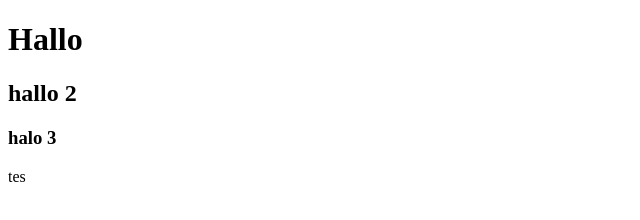
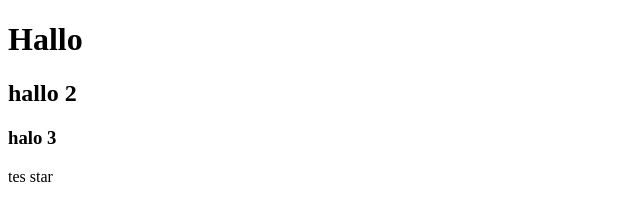
Before and after one commit to imamdwicahyo/Gittest, a plain HTML site: page index.html in a window 1280 px wide. Shown: the full height of the page, 0-640 px from the left. Drawn offline with Linux system fonts and the light colour scheme.

Commit message:
add star

```diff
--- a/index.html
+++ b/index.html
@@ -11,5 +11,6 @@
     <h2>hallo 2</h2>
     <h3>halo 3</h3>
     tes
+    star
 </body>
 </html>
```
